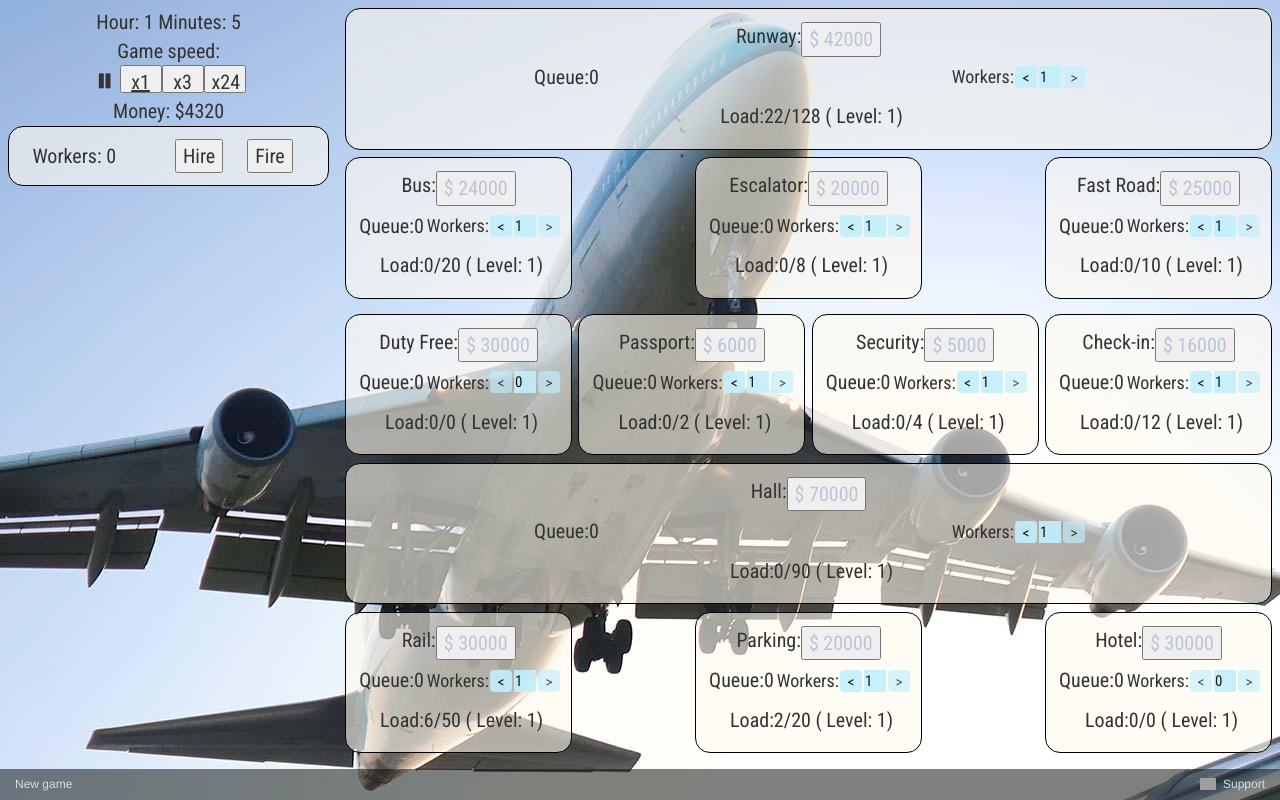
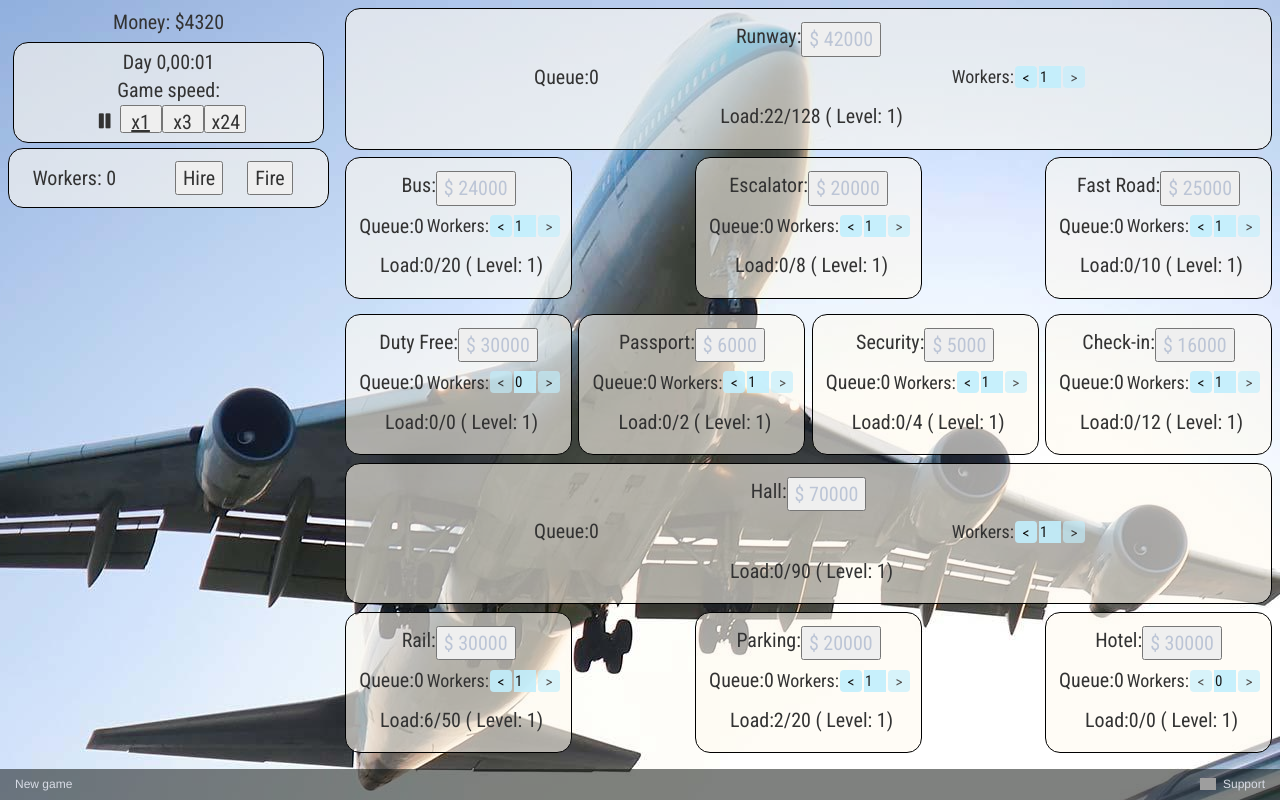
Before and after one commit to gapak/airport-simulator, a React (Create React App) app: page / in a window 1280 px wide. Built offline with nearby package versions, Linux system fonts and the light colour scheme; grey boxes are pictures that could not be loaded.

Commit message:
Make time

```diff
--- a/src/App.js
+++ b/src/App.js
@@ -125,13 +125,19 @@ class App extends Component {
             <div className="App">
                 <div id="container">
                     <div className="leftColumn">
-                        <div className="">Hour: {state.tick} Minutes: {state.frame}
-                            <div className="">
+                        <div className="">Money: ${state.money}</div>
+                        <div className="box smallBorders background">
+                            <span>
+                                Day {Math.floor(state.tick / (60*24))},
+                                {String("0" + (Math.floor(state.tick / 60)) % 24).slice(-2)}:
+                                {String("0" + state.tick % 60).slice(-2)}
+                            </span>
+
+                            <div>
                                 Game speed:
                                 <GinGameMenu state={state} gin={this.gin} speeds={[1, 3, 24]} />
                             </div>
                         </div>
-                        <div className="">Money: ${state.money}</div>
                         <div className="center smallBorders background">Workers: {state.workers}
                             <div className="center">
                                 <div className="fat"><HireGinButton item={workersActions.hire}/></div>
```
